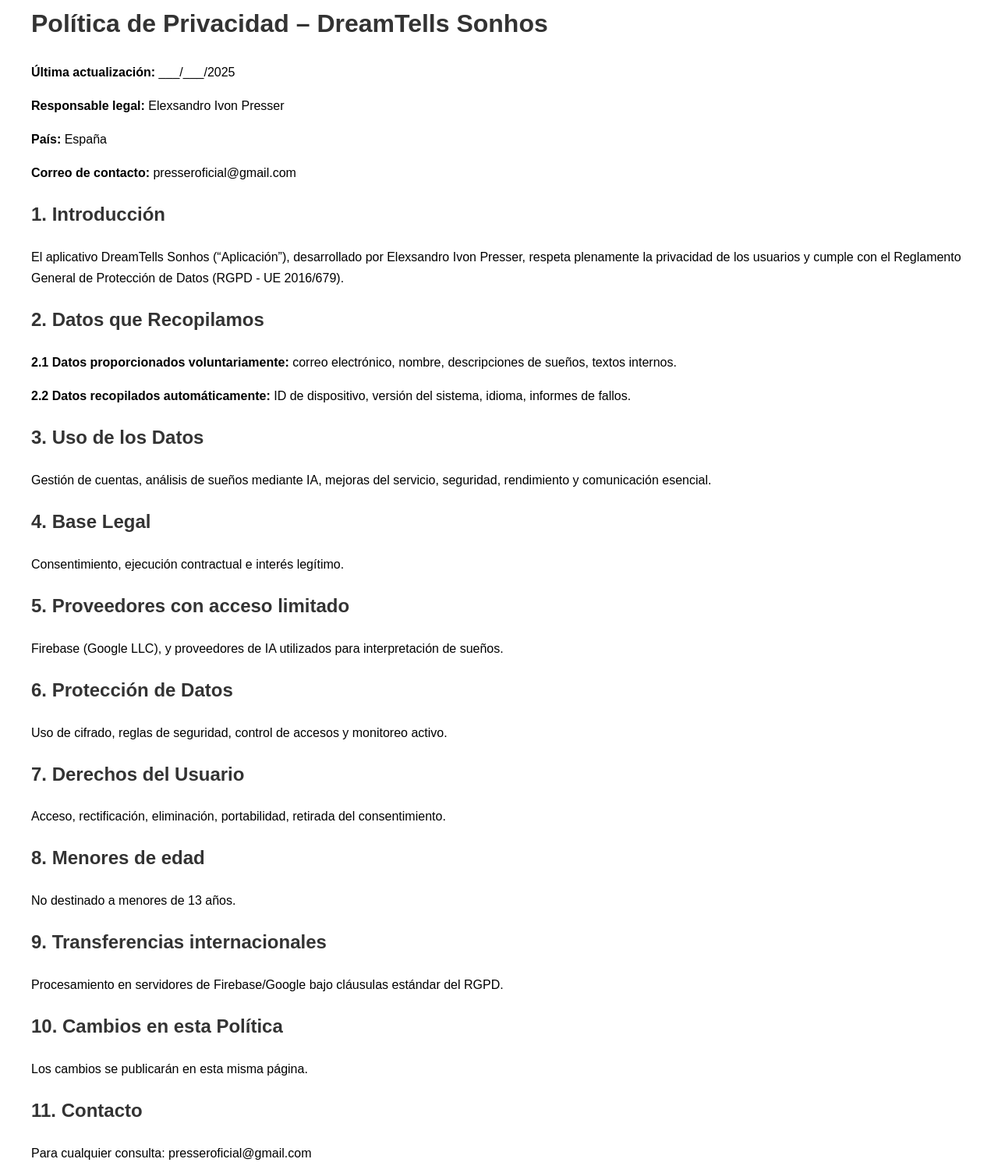
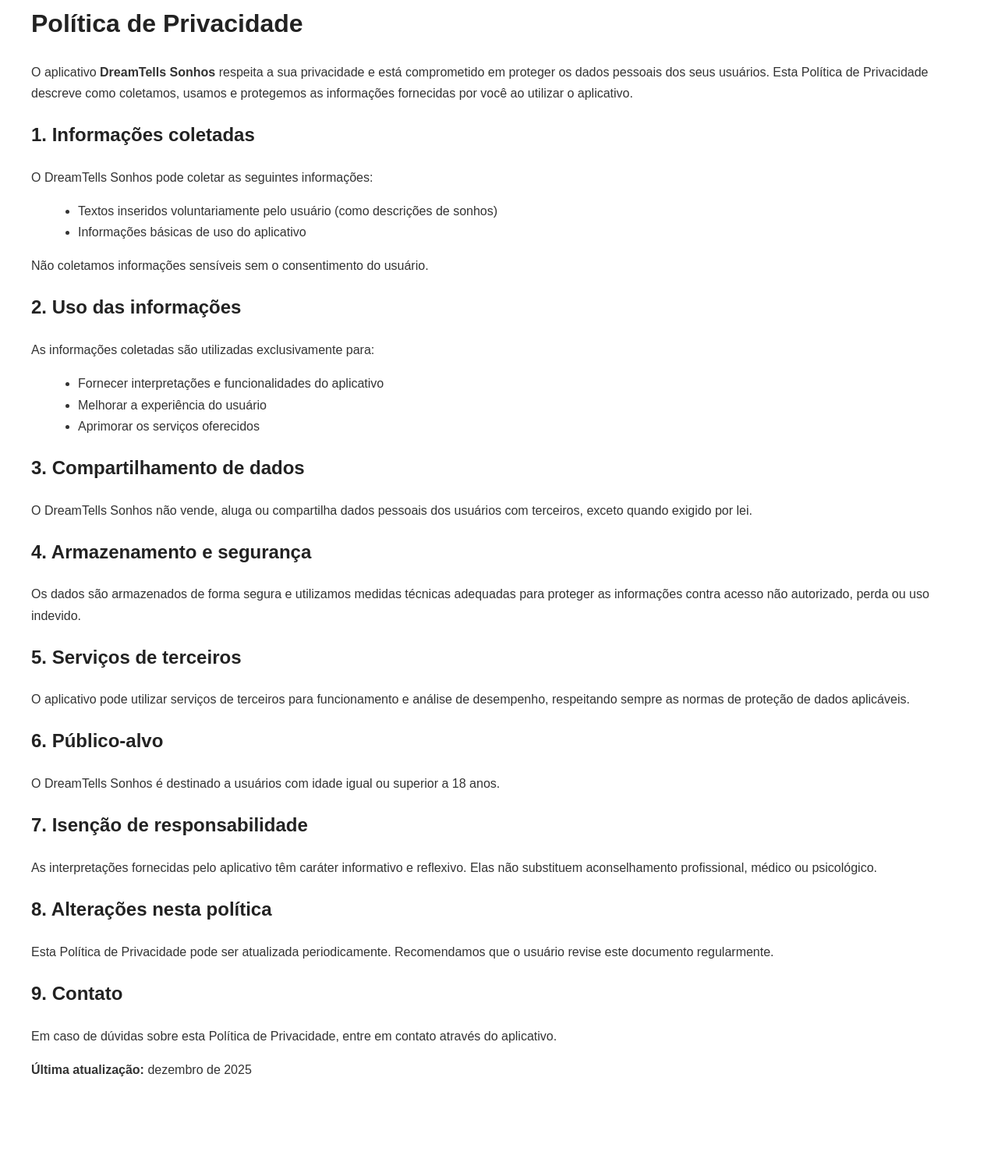
Before and after one commit to devolarepresser-sudo/dreamtells-policy, a plain HTML site: page privacy-policy.html in a window 1280 px wide. Shown: the part 37-1532 px from the top of the page at 78% size. After the commit the page ends 1462 px from the top, so only its background shows below. Drawn offline with Linux system fonts and the light colour scheme.

Commit message:
Translate privacy policy from Spanish to Portuguese

```diff
--- a/privacy-policy.html
+++ b/privacy-policy.html
@@ -1,54 +1,118 @@
 <!DOCTYPE html>
-<html lang="es">
+<html lang="pt-BR">
 <head>
-<meta charset="UTF-8">
-<title>Política de Privacidad - DreamTells Sonhos</title>
-<style>
-body { font-family: Arial, sans-serif; margin: 40px; line-height: 1.7; }
-h1, h2, h3 { color: #333; }
-</style>
+    <meta charset="UTF-8">
+    <title>Política de Privacidade – DreamTells Sonhos</title>
+    <meta name="viewport" content="width=device-width, initial-scale=1.0">
+
+    <style>
+        body {
+            font-family: Arial, sans-serif;
+            margin: 40px;
+            line-height: 1.7;
+            color: #333;
+            background-color: #ffffff;
+        }
+        h1, h2, h3 {
+            color: #222;
+        }
+        ul {
+            margin-left: 20px;
+        }
+        a {
+            color: #1a73e8;
+            text-decoration: none;
+        }
+        a:hover {
+            text-decoration: underline;
+        }
+    </style>
 </head>
+
 <body>
 
-<h1>Política de Privacidad – DreamTells Sonhos</h1>
-<p><strong>Última actualización:</strong> ___/___/2025</p>
-<p><strong>Responsable legal:</strong> Elexsandro Ivon Presser</p>
-<p><strong>País:</strong> España</p>
-<p><strong>Correo de contacto:</strong> presseroficial@gmail.com</p>
+<h1>Política de Privacidade</h1>
 
-<h2>1. Introducción</h2>
-<p>El aplicativo DreamTells Sonhos (“Aplicación”), desarrollado por Elexsandro Ivon Presser, respeta plenamente la privacidad de los usuarios y cumple con el Reglamento General de Protección de Datos (RGPD - UE 2016/679).</p>
+<p>
+O aplicativo <strong>DreamTells Sonhos</strong> respeita a sua privacidade e está comprometido em proteger os dados pessoais dos seus usuários.
+Esta Política de Privacidade descreve como coletamos, usamos e protegemos as informações fornecidas por você ao utilizar o aplicativo.
+</p>
 
-<h2>2. Datos que Recopilamos</h2>
-<p><strong>2.1 Datos proporcionados voluntariamente:</strong> correo electrónico, nombre, descripciones de sueños, textos internos.</p>
-<p><strong>2.2 Datos recopilados automáticamente:</strong> ID de dispositivo, versión del sistema, idioma, informes de fallos.</p>
+<h2>1. Informações coletadas</h2>
 
-<h2>3. Uso de los Datos</h2>
-<p>Gestión de cuentas, análisis de sueños mediante IA, mejoras del servicio, seguridad, rendimiento y comunicación esencial.</p>
+<p>
+O DreamTells Sonhos pode coletar as seguintes informações:
+</p>
 
-<h2>4. Base Legal</h2>
-<p>Consentimiento, ejecución contractual e interés legítimo.</p>
+<ul>
+    <li>Textos inseridos voluntariamente pelo usuário (como descrições de sonhos)</li>
+    <li>Informações básicas de uso do aplicativo</li>
+</ul>
 
-<h2>5. Proveedores con acceso limitado</h2>
-<p>Firebase (Google LLC), y proveedores de IA utilizados para interpretación de sueños.</p>
+<p>
+Não coletamos informações sensíveis sem o consentimento do usuário.
+</p>
 
-<h2>6. Protección de Datos</h2>
-<p>Uso de cifrado, reglas de seguridad, control de accesos y monitoreo activo.</p>
+<h2>2. Uso das informações</h2>
 
-<h2>7. Derechos del Usuario</h2>
-<p>Acceso, rectificación, eliminación, portabilidad, retirada del consentimiento.</p>
+<p>
+As informações coletadas são utilizadas exclusivamente para:
+</p>
 
-<h2>8. Menores de edad</h2>
-<p>No destinado a menores de 13 años.</p>
+<ul>
+    <li>Fornecer interpretações e funcionalidades do aplicativo</li>
+    <li>Melhorar a experiência do usuário</li>
+    <li>Aprimorar os serviços oferecidos</li>
+</ul>
 
-<h2>9. Transferencias internacionales</h2>
-<p>Procesamiento en servidores de Firebase/Google bajo cláusulas estándar del RGPD.</p>
+<h2>3. Compartilhamento de dados</h2>
 
-<h2>10. Cambios en esta Política</h2>
-<p>Los cambios se publicarán en esta misma página.</p>
+<p>
+O DreamTells Sonhos não vende, aluga ou compartilha dados pessoais dos usuários com terceiros,
+exceto quando exigido por lei.
+</p>
 
-<h2>11. Contacto</h2>
-<p>Para cualquier consulta: presseroficial@gmail.com</p>
+<h2>4. Armazenamento e segurança</h2>
+
+<p>
+Os dados são armazenados de forma segura e utilizamos medidas técnicas adequadas para proteger
+as informações contra acesso não autorizado, perda ou uso indevido.
+</p>
+
+<h2>5. Serviços de terceiros</h2>
+
+<p>
+O aplicativo pode utilizar serviços de terceiros para funcionamento e análise de desempenho,
+respeitando sempre as normas de proteção de dados aplicáveis.
+</p>
+
+<h2>6. Público-alvo</h2>
+
+<p>
+O DreamTells Sonhos é destinado a usuários com idade igual ou superior a 18 anos.
+</p>
+
+<h2>7. Isenção de responsabilidade</h2>
+
+<p>
+As interpretações fornecidas pelo aplicativo têm caráter informativo e reflexivo.
+Elas não substituem aconselhamento profissional, médico ou psicológico.
+</p>
+
+<h2>8. Alterações nesta política</h2>
+
+<p>
+Esta Política de Privacidade pode ser atualizada periodicamente.
+Recomendamos que o usuário revise este documento regularmente.
+</p>
+
+<h2>9. Contato</h2>
+
+<p>
+Em caso de dúvidas sobre esta Política de Privacidade, entre em contato através do aplicativo.
+</p>
+
+<p><strong>Última atualização:</strong> dezembro de 2025</p>
 
 </body>
 </html>
```
